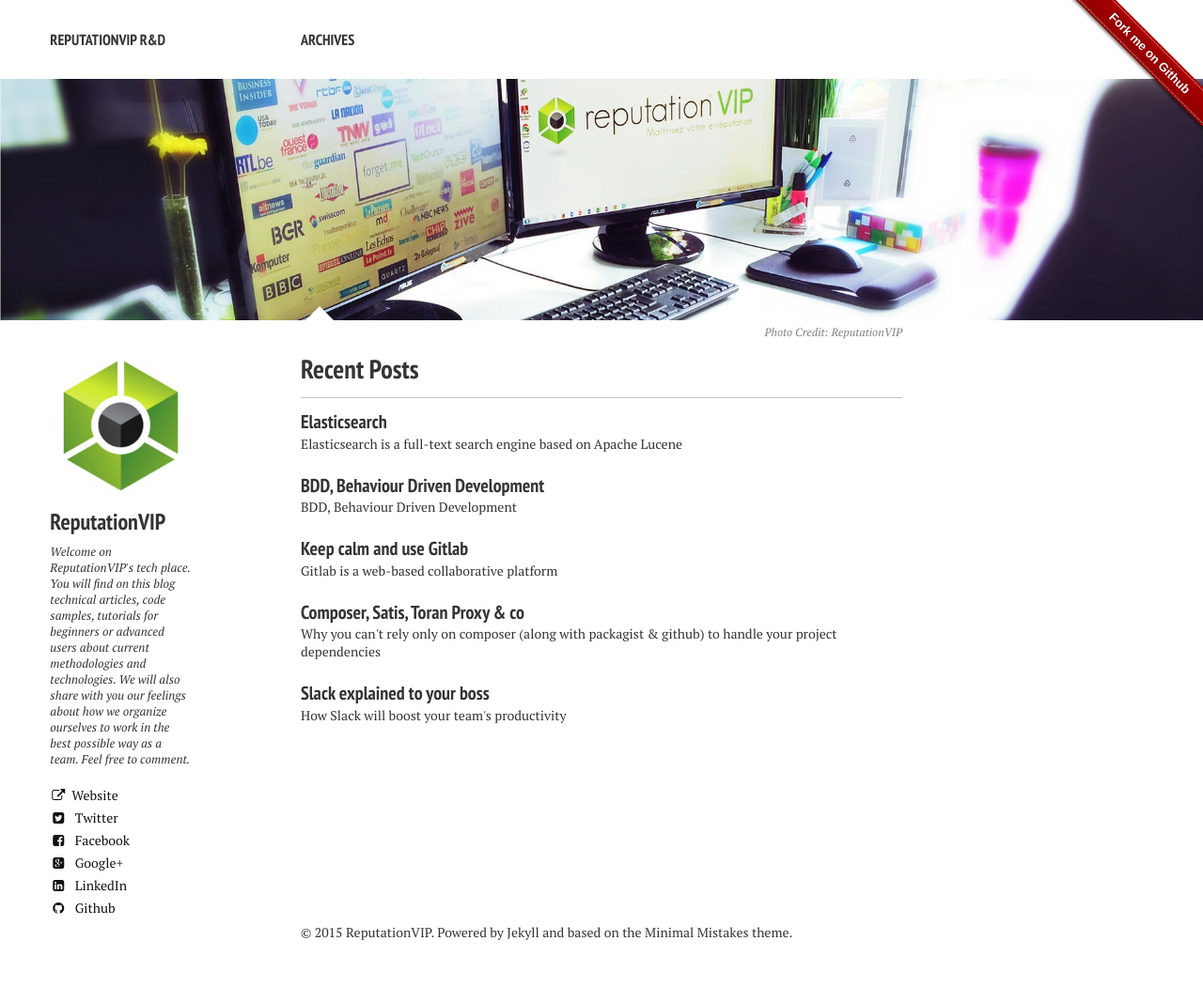
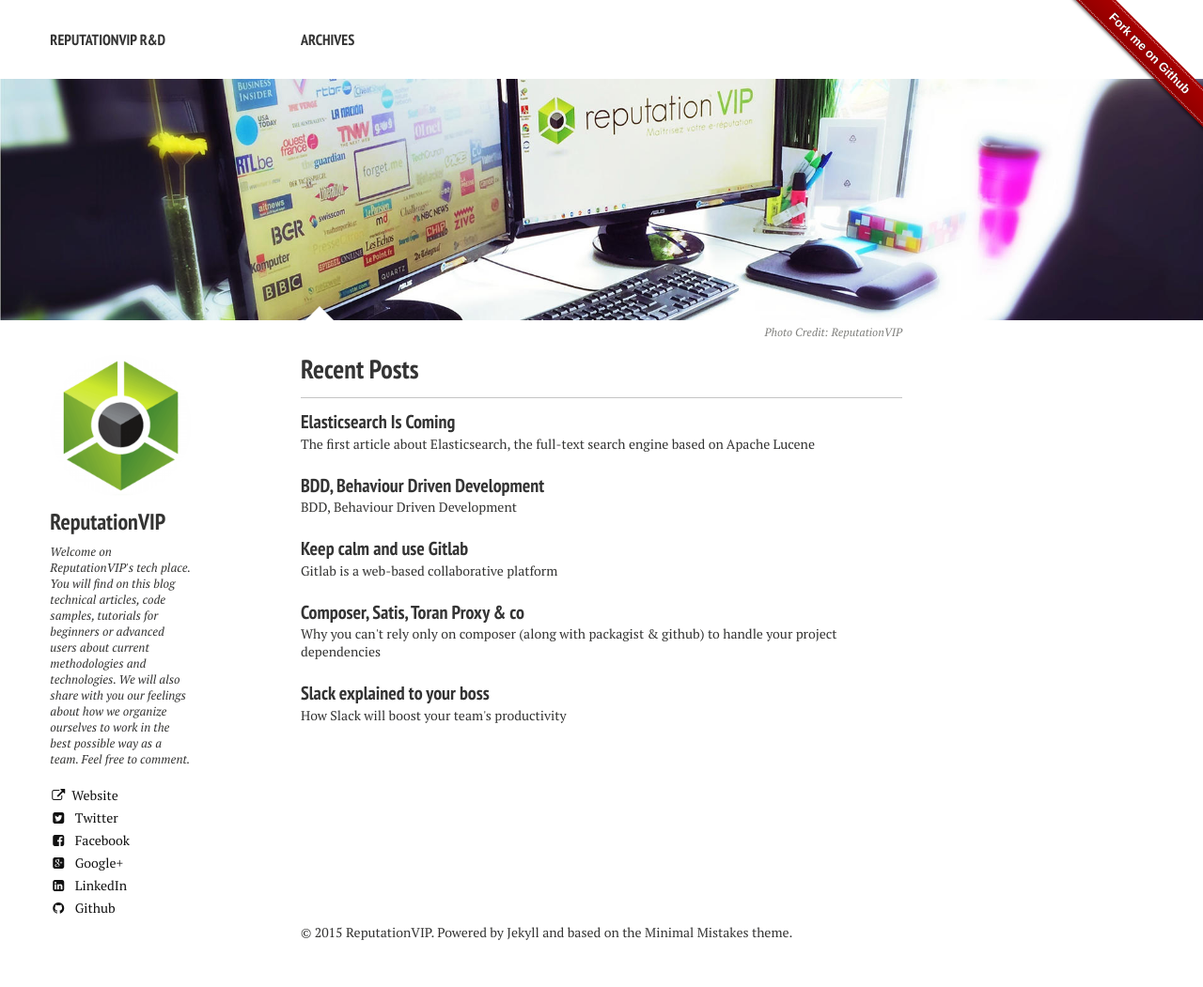
Before and after one commit to semji/reputationvip.github.io, a Jekyll site: the page built from index.md, in a window 1280 px wide. Shown: the whole page at 94% size. Built offline with Jekyll 4.4.1, drawn with Linux system fonts in a browser that asks for light colours; nearby versions of some CDN libraries.

Commit message:
Renamed article

```diff
--- a/_posts/2015-07-08-elastic-1.md
+++ b/_posts/2015-07-08-elasticsearch-is-coming.md
@@ -1,9 +1,9 @@
 ---
 layout: post
 author: quentin_fayet
-title: "Elasticsearch"
-excerpt: "Elasticsearch is a full-text search engine based on Apache Lucene"
-modified: 2015-07-08
+title: "Elasticsearch Is Coming"
+excerpt: "The first article about Elasticsearch, the full-text search engine based on Apache Lucene"
+modified: 2015-07-15
 tags: [gitlab, git]
 comments: true
 image:
@@ -12,7 +12,7 @@
   creditlink: http://reputationvip.io
 ---
 
-# ELASTICSEARCH OF THRONES
+# ELASTICSEARCH IS COMING
 
 ## ROADMAP
 
```
